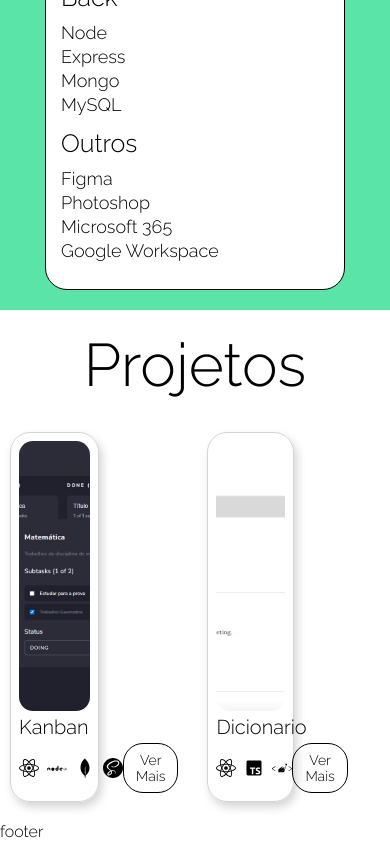
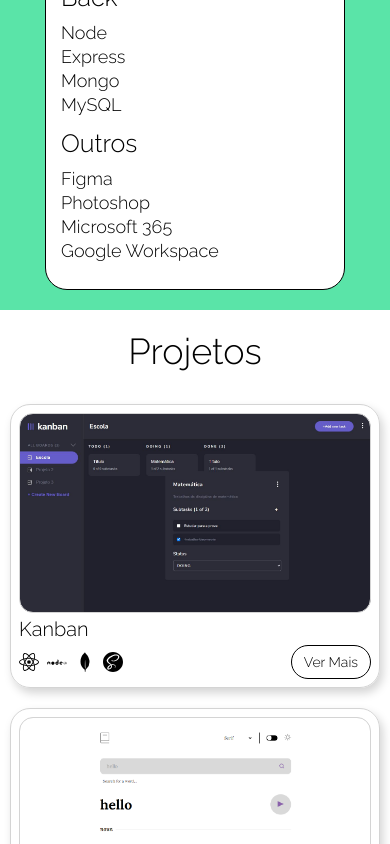
Before and after one commit to hugobatista27/portfolio, a React (Vite) app: page / in a window 390 px wide. Shown: the part 1879-2723 px from the top of the page. Built offline with nearby package versions, Linux system fonts and the light colour scheme.

Commit message:
feat: adiciona responsividade mobile e tablet. Card e Project

```diff
--- a/src/components/content/projects/Card-Project.tsx
+++ b/src/components/content/projects/Card-Project.tsx
@@ -25,6 +25,7 @@
         width: 100%;
         height: 270px;
         border-radius: 14px;
+        border: 1px solid #d4d4d4;
 
         position: relative;
         background: #d4d4d4 url(${props => props.$img}) no-repeat center;
@@ -144,7 +145,16 @@
     }
 
     @media (max-width: 1000px) {
-        width: 50%;
+        width: 100%;
+        .boxImg {
+            height: 170px;
+        }
+    }
+
+    @media (max-width: 650px) {
+        .boxImg {
+            height: 200px;
+        }
     }
 `;
 
--- a/src/components/content/projects/Projects.tsx
+++ b/src/components/content/projects/Projects.tsx
@@ -11,7 +11,6 @@
     position: relative;
 
     h1 {
-        font-size: 60px;
         margin-bottom: 32px;
     }
 
@@ -19,6 +18,13 @@
         display: grid;
         grid-template-columns: 1fr 1fr;
         gap: 20px;
+    }
+
+    @media (max-width: 650px) {
+        .boxProjects {
+            grid-template-columns: 1fr;
+
+        }
     }
 `;
 
```
